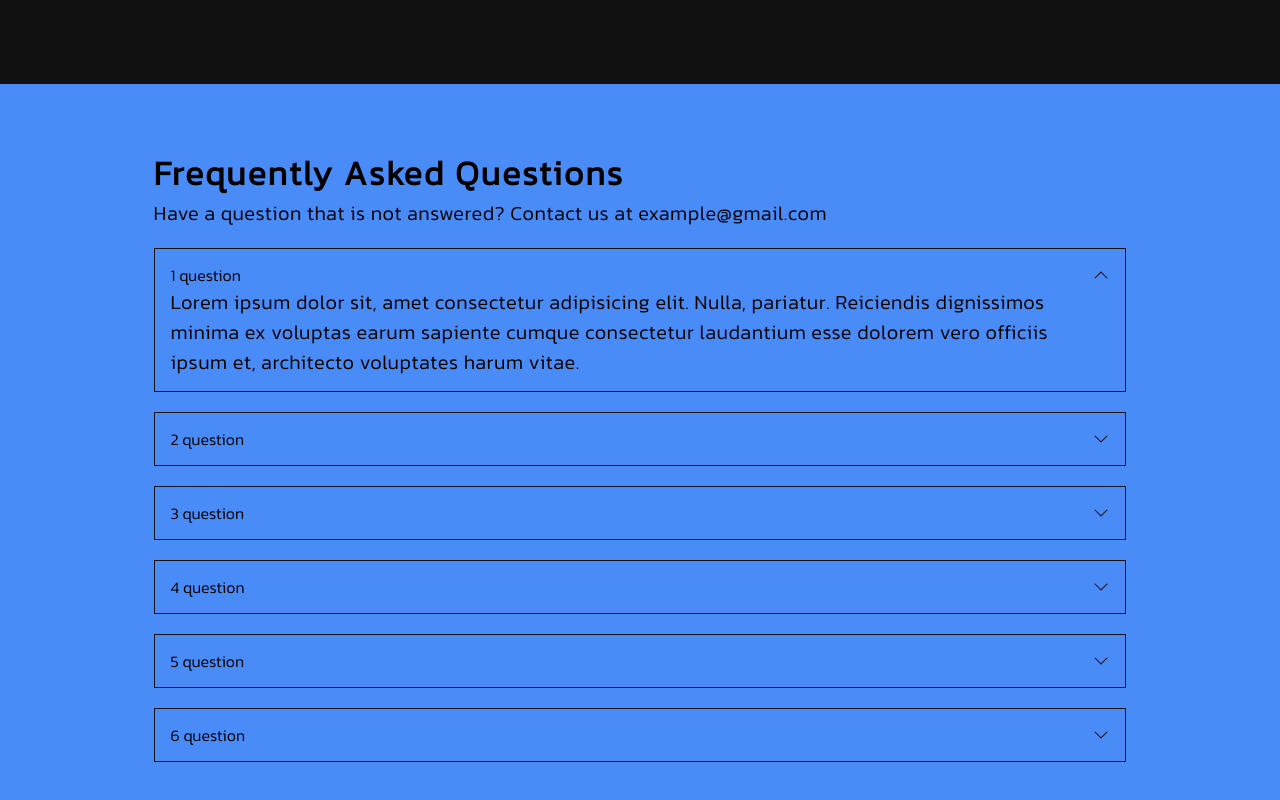
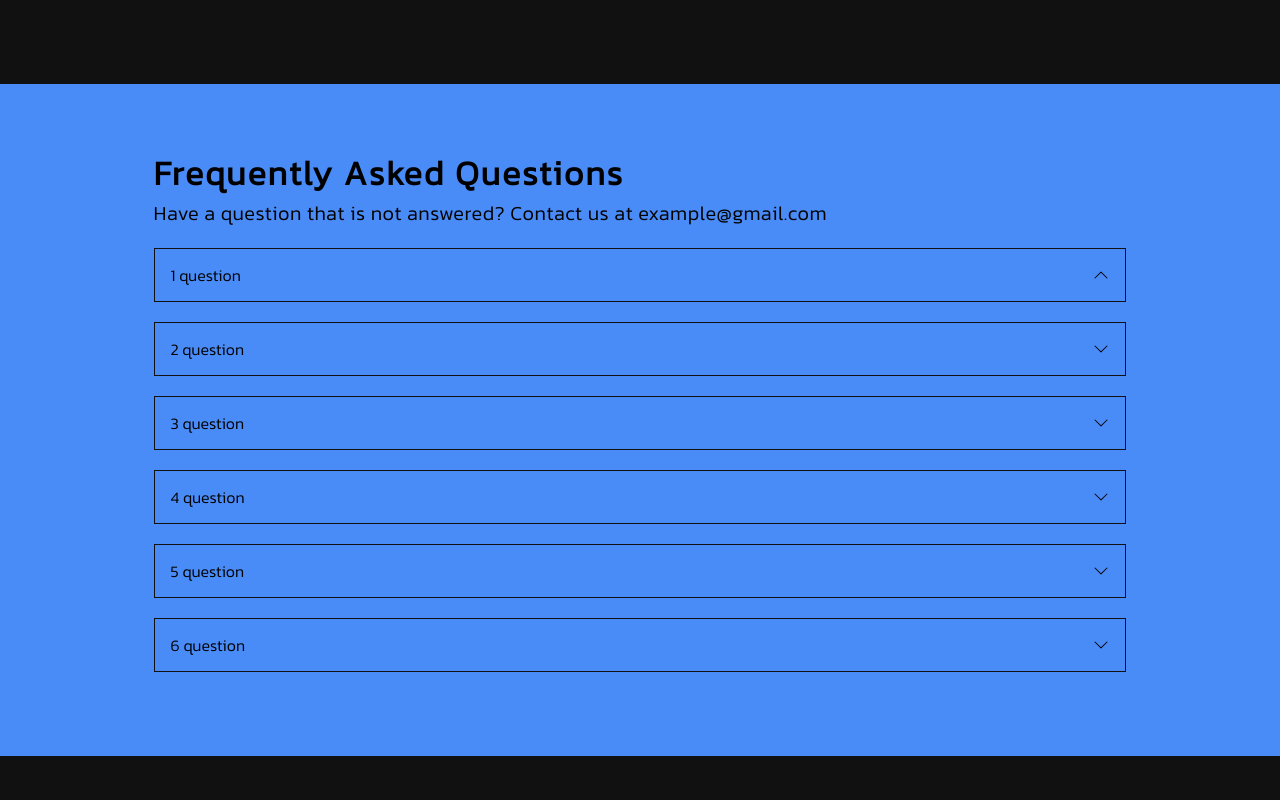
Before and after one commit to YusufjonAbdumajidov/daysig, a React (Create React App) app in the folder myapp/: page / in a window 1280 px wide. Shown: the part 2290-3090 px from the top of the page. After the commit the page ends 3046 px from the top, so only its background shows below. Built offline with nearby package versions, Linux system fonts and the light colour scheme.

Commit message:
working on questions section

```diff
--- a/myapp/src/Components/Questions.jsx
+++ b/myapp/src/Components/Questions.jsx
@@ -4,7 +4,8 @@ import {  BsChevronDown, BsChevronUp } from "react-icons/bs";
 
 const Questions = () => {
   const [changeIcon, setChangeIcon] = useState(false);
-  console.log(changeIcon);
+  const [openQuestion, setOpenQuestion] = useState(false);
+
   return (
     <div className='questionsContainer'>
         <section>
@@ -12,16 +13,23 @@ const Questions = () => {
           <p>Have a question that is not answered? Contact us at example@gmail.com</p>
         </section>
         <section>
-          <div onClick={() => setChangeIcon(!changeIcon)} >
+          <div onClick={() => {setOpenQuestion(!openQuestion); setChangeIcon(!changeIcon)}} >
             <section> 1 question
               {changeIcon ? <BsChevronDown className='downSide'/>  : <BsChevronUp className='downSide'/>}
             </section>
+            {openQuestion ?
             <section className="answer">
               <p>Lorem ipsum dolor sit, amet consectetur adipisicing elit. Nulla, pariatur. Reiciendis dignissimos minima ex voluptas earum sapiente cumque consectetur laudantium esse dolorem vero officiis ipsum et, architecto voluptates harum vitae.</p>
-            </section>
+            </section> : ""}
           </div>
-          <div onClick={() => setChangeIcon(!changeIcon)} ><section> 2 question <BsChevronDown className='downSide' /></section> </div>
-          <div onClick={() => setChangeIcon(!changeIcon)} ><section> 3 question <BsChevronDown className='downSide' /></section> </div>
+          <div onClick={() => {setOpenQuestion(!openQuestion); setChangeIcon(!changeIcon)}} >
+            <section> 2 question <BsChevronDown className='downSide' /></section>
+            {openQuestion ?
+            <section className="answer">
+              <p>Lorem ipsum dolor sit, amet consectetur adipisicing elit. Nulla, pariatur. Reiciendis dignissimos minima ex voluptas earum sapiente cumque consectetur laudantium esse dolorem vero officiis ipsum et, architecto voluptates harum vitae.</p>
+            </section> : ""}
+          </div>
+          <div onClick={() => setChangeIcon(!changeIcon)} ><section> 3 question <BsChevronDown className='downSide' /></section></div>
           <div onClick={() => setChangeIcon(!changeIcon)} ><section> 4 question <BsChevronDown className='downSide' /></section> </div>
           <div onClick={() => setChangeIcon(!changeIcon)} ><section> 5 question <BsChevronDown className='downSide' /></section> </div>
           <div onClick={() => setChangeIcon(!changeIcon)} ><section> 6 question <BsChevronDown className='downSide' /></section> </div>
--- a/myapp/src/Styles/Question.scss
+++ b/myapp/src/Styles/Question.scss
@@ -19,6 +19,7 @@
         }
     }
     section{
+        position: relative;
         div{
             background: transparent;
             border: 1px solid #111;
```
